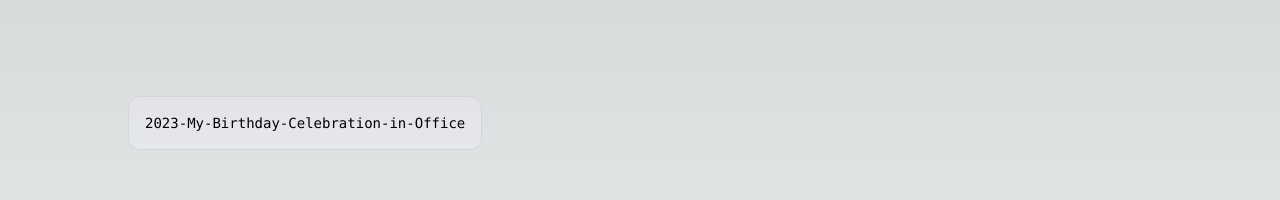
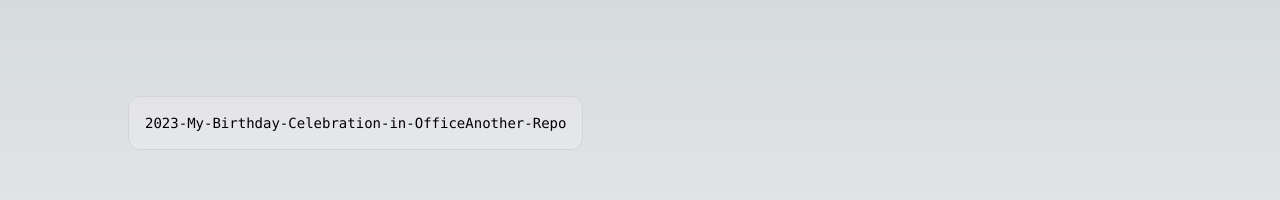
Before and after one commit to FamilyWebsites/nextjs_image_gallary_test_5, a Next.js app: page / in a window 1280 px wide. Shown: the top 200 px of the page. Built offline with nearby package versions, Linux system fonts and the light colour scheme.

Commit message:
Update page.tsx

```diff
--- a/src/app/page.tsx
+++ b/src/app/page.tsx
@@ -1,11 +1,18 @@
-import Image from "next/image";
+export default function Home() {
+  const repos = [
+    '2023-My-Birthday-Celebration-in-Office',
+    'Another-Repo', // Add more repository names as needed
+  ];
 
-export default function Home() {
   return (
     <main className="flex min-h-screen flex-col items-center justify-between p-24">
       <div className="z-10 w-full max-w-5xl items-center justify-between font-mono text-sm lg:flex">
         <p className="fixed left-0 top-0 flex w-full justify-center border-b border-gray-300 bg-gradient-to-b from-zinc-200 pb-6 pt-8 backdrop-blur-2xl dark:border-neutral-800 dark:bg-zinc-800/30 dark:from-inherit lg:static lg:w-auto  lg:rounded-xl lg:border lg:bg-gray-200 lg:p-4 lg:dark:bg-zinc-800/30">
-          <a href="https://familywebsites.github.io/nextjs_image_gallary_test_5/gallery"> 2023-My-Birthday-Celebration-in-Office </a>
+          {repos.map(repo => (
+            <a key={repo} href={`/${repo}`}>
+              {repo}
+            </a>
+          ))}
         </p>
       </div>
     </main>
```
